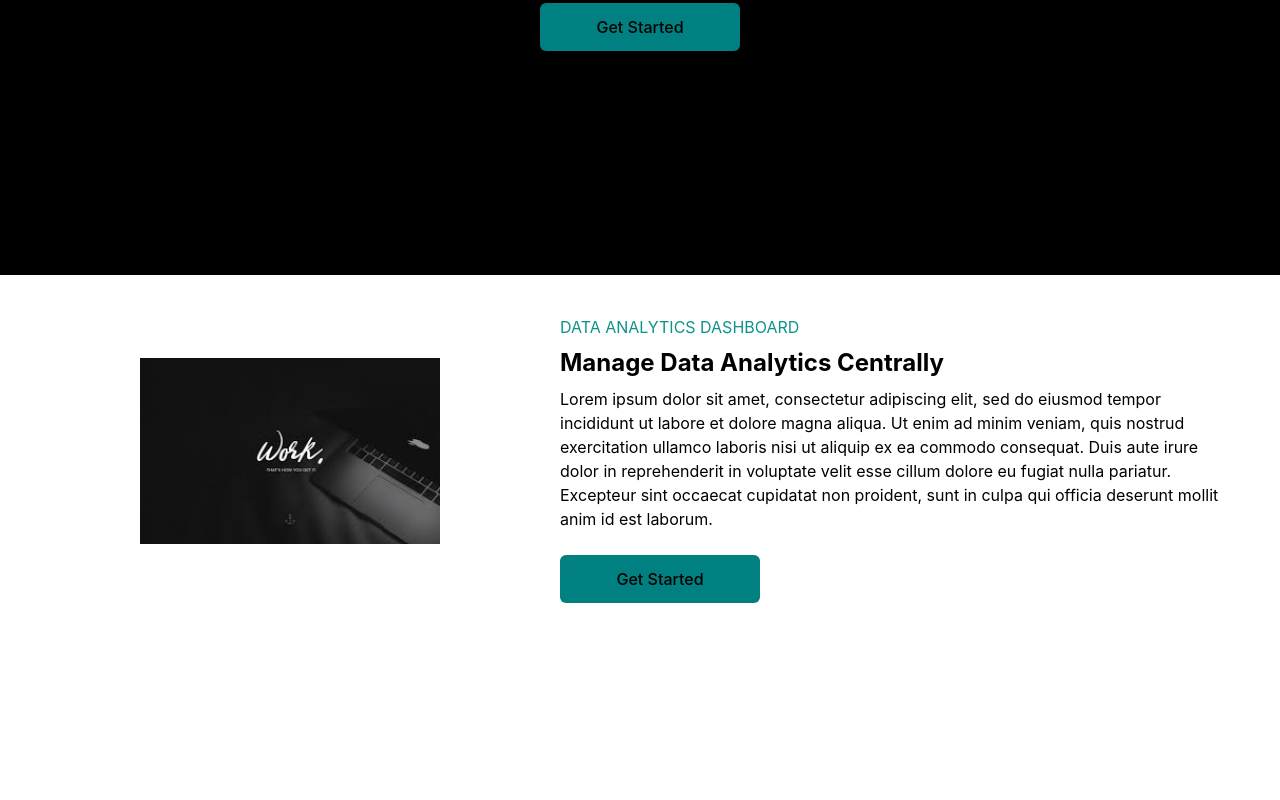
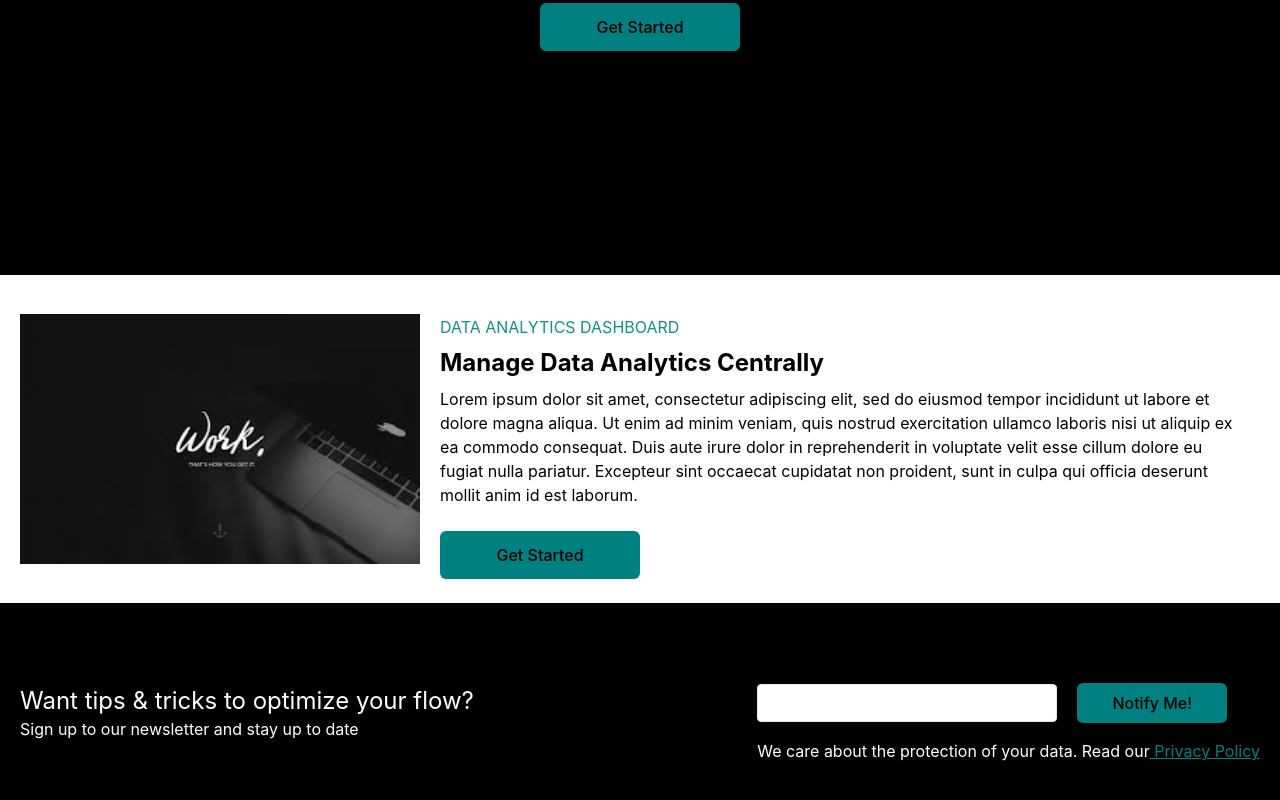
Before and after one commit to muskaansingh/Tailwind-Website, a React (Create React App) app: page / in a window 1280 px wide. Shown: the part 526-1326 px from the top of the page. Before the commit the page ends 1153 px from the top, so only its background shows below. Built offline with nearby package versions, Linux system fonts and the light colour scheme.

Commit message:
Added newsletter

```diff
--- a/src/App.js
+++ b/src/App.js
@@ -2,6 +2,7 @@ import './App.css';
 import Navbar from './Components/Navbar';
 import Content from './Components/Content';
 import Analytics from './Components/Analytics';
+import Newsletter from './Components/Newsletter';
 
 function App() {
   return (
@@ -11,6 +12,7 @@ function App() {
         <Content />
       </div>
       <Analytics />
+      <Newsletter />
     </div>
   );
 }
--- a/src/Components/Analytics.jsx
+++ b/src/Components/Analytics.jsx
@@ -3,9 +3,9 @@ import Laptop from '../assets/img1.jpeg';
 
 const Analytics = () => {
     return (
-        <div className='md:flex md:justify-center md:items-center bg-white max-w-[1200px] md:m-auto'>
-            <img src={Laptop} className='w-[300px] mx-auto my-4' alt='/' />
-            <div className='md:max-w-[700px] md:mt-10 px-5'>
+        <div className='md:flex md:justify-center md:items-center bg-white max-w-[1240px] md:m-auto'>
+            <img src={Laptop} className='w-[400px] mx-auto my-4' alt='/' />
+            <div className='md:max-w-[840px] md:mt-10 px-5'>
                 <p className='uppercase text-teal-600'>Data Analytics Dashboard</p>
                 <h1 className='md:text-2xl text-xl font-bold py-2'>Manage Data Analytics Centrally</h1>
                 <p>
--- /dev/null
+++ b/src/Components/Newsletter.jsx
@@ -0,0 +1,24 @@
+import React from 'react'
+
+const Newsletter = () => {
+    return (
+        <div className='text-white bg-black py-16 px-5'>
+            <div className='md:max-w-[1240px] md:m-auto md:flex md:justify-between md:items-baseline'>
+                <div className='md:mr-20'>
+                    <h1 className='text-2xl'>Want tips & tricks to optimize your flow?</h1>
+                    <p>Sign up to our newsletter and stay up to date</p>
+                </div>
+                <div>
+                    <input class="shadow appearance-none border rounded w-full mt-4 py-2 px-3 text-gray-700 leading-tight focus:outline-none focus:shadow-outline max-w-[300px] mr-[20px]" type="text" />
+                    <button className='bg-[teal] w-[150px] rounded-md font-medium my-4 py-2 text-black '> Notify Me! </button>
+                    <p>
+                        We care about the protection of your data. Read our
+                        <a className='text-[teal] underline cursor-pointer'> Privacy Policy</a>
+                    </p>
+                </div>
+            </div>
+        </div>
+    )
+}
+
+export default Newsletter
```
